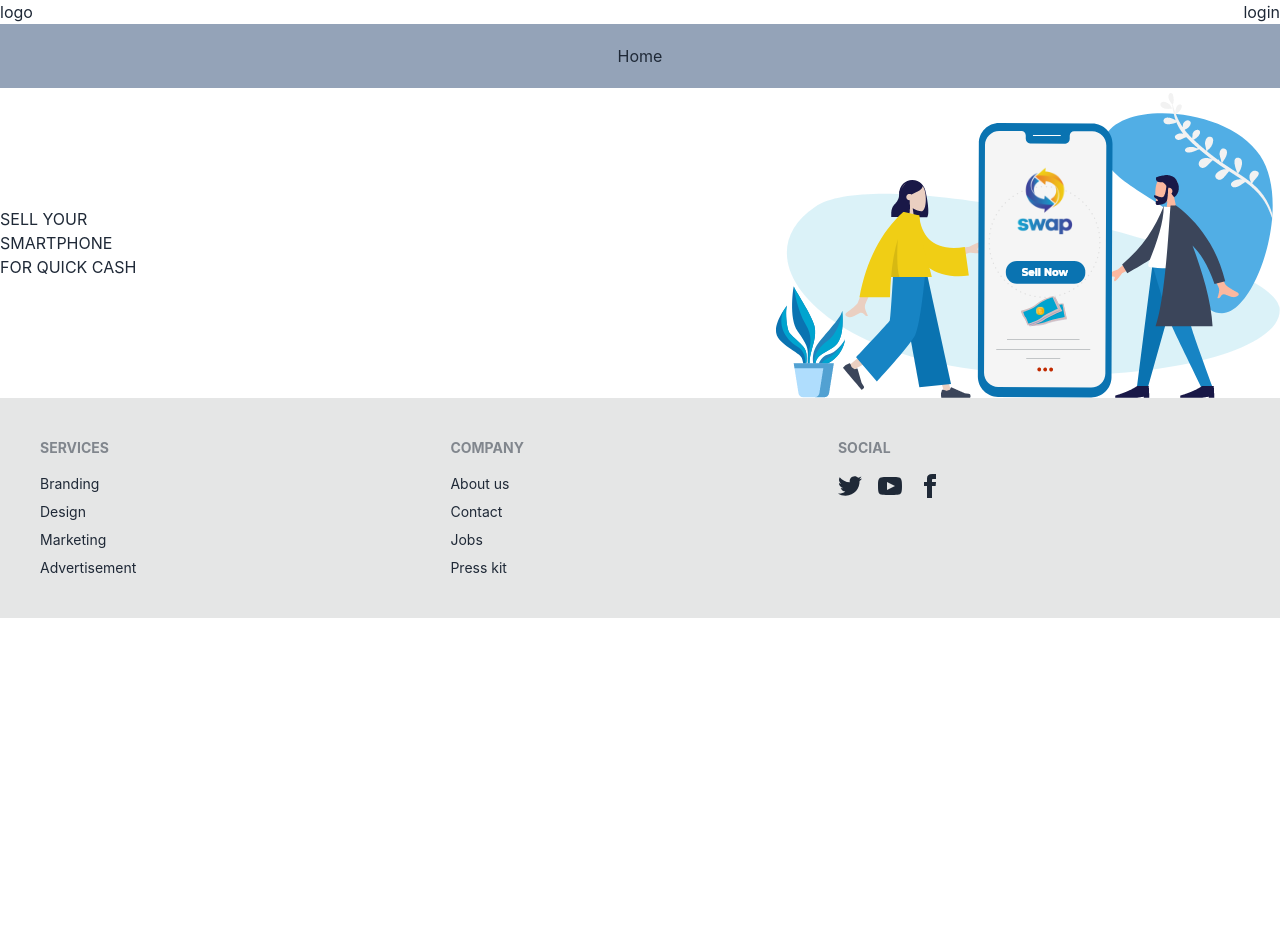
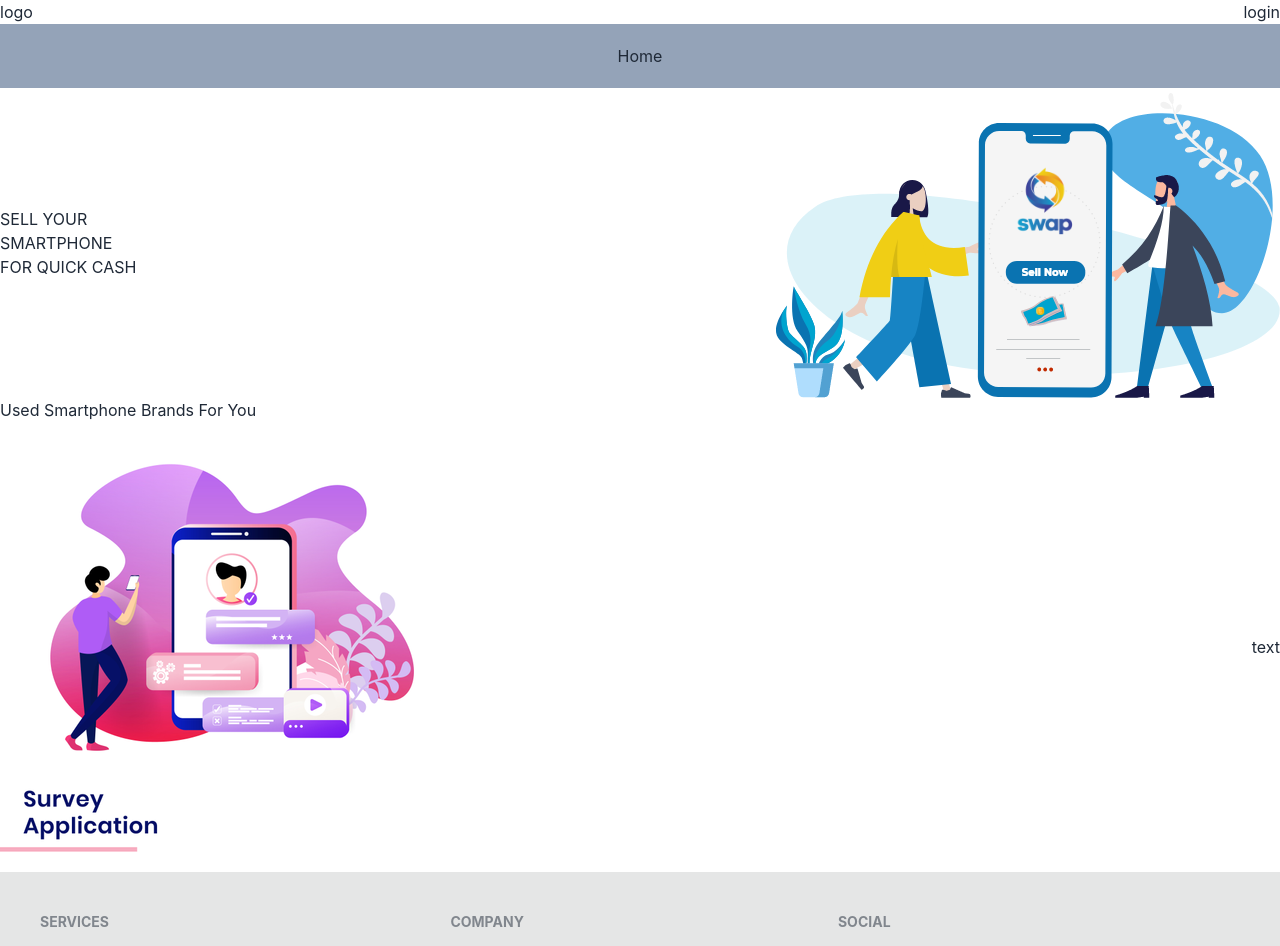
Before and after one commit to foysal1021/ass12, a React (Create React App) app: page / in a window 1280 px wide. Shown: the top 946 px of the page. Before the commit the page ends 800 px from the top, so only its background shows below. Built offline with nearby package versions, Linux system fonts and the light colour scheme.

Commit message:
added our app

```diff
--- /dev/null
+++ b/src/Conmopent/Home/Brand/Brand.js
@@ -0,0 +1,11 @@
+import React from "react";
+
+const Brand = () => {
+  return (
+    <div>
+      <h3> Used Smartphone Brands For You</h3>
+    </div>
+  );
+};
+
+export default Brand;
--- /dev/null
+++ b/src/Conmopent/Home/Getapp/Getapp.js
@@ -0,0 +1,16 @@
+import React from "react";
+import img from "../../../Assat/Img/survey-application-1936954-1637160.jfif";
+
+const Getapp = () => {
+  return (
+    <div className=" flex justify-between items-center">
+      <div>
+        {" "}
+        <img src={img} alt="" />{" "}
+      </div>
+      <div> text </div>
+    </div>
+  );
+};
+
+export default Getapp;
--- a/src/Conmopent/Home/Home/Home.js
+++ b/src/Conmopent/Home/Home/Home.js
@@ -1,10 +1,14 @@
 import React from "react";
 import Banner from "../Banner/Banner";
+import Brand from "../Brand/Brand";
+import Getapp from "../Getapp/Getapp";
 
 const Home = () => {
   return (
     <div>
       <Banner></Banner>
+      <Brand></Brand>
+      <Getapp></Getapp>
     </div>
   );
 };
```
Also changed, not shown: src/Assat/Img/survey-application-1936954-1637160.jfif (added).
